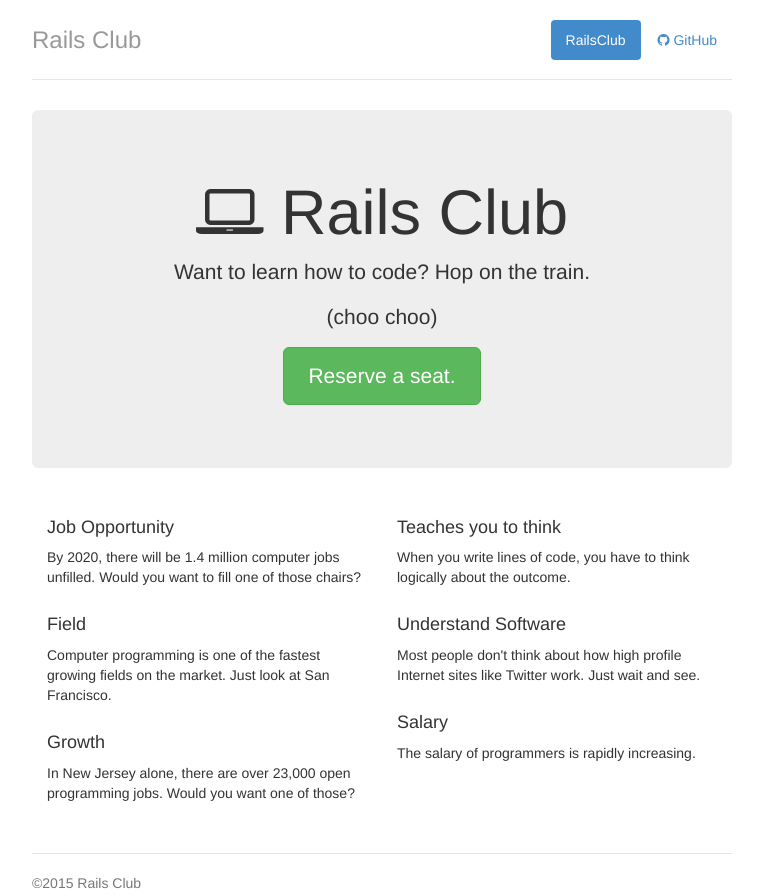
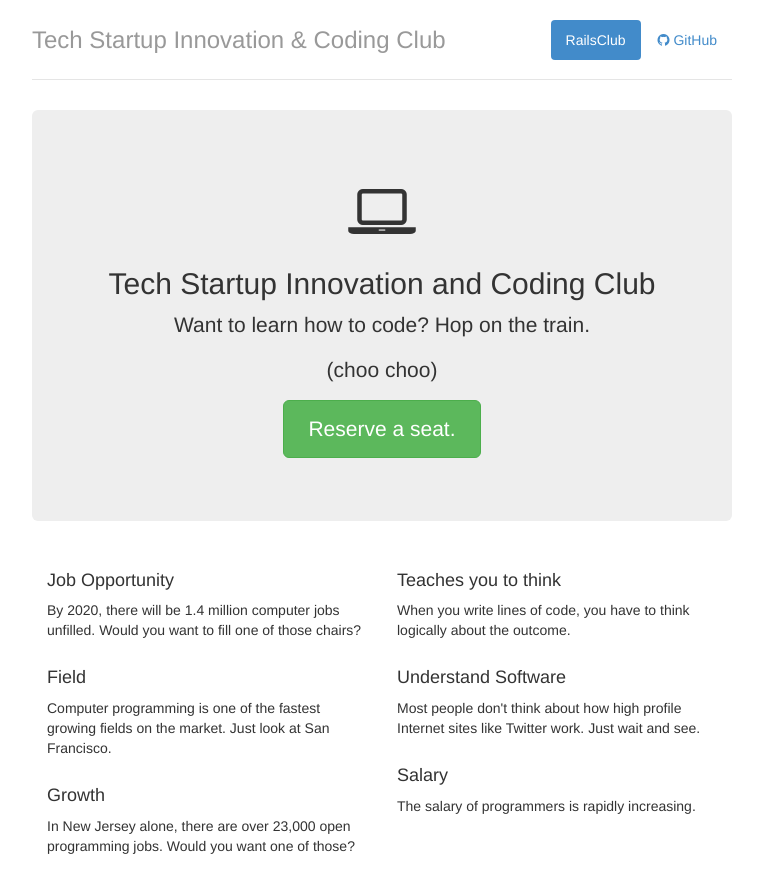
Before and after one commit to RailsClub/railsclub.github.io, a plain HTML site: page index.html in a window 1280 px wide. Shown: the top 896 px of the page, without its empty margins (258-1021 px from the left). Drawn offline with Linux system fonts and the light colour scheme.

Commit message:
name of club update

```diff
--- a/index.html
+++ b/index.html
@@ -15,11 +15,12 @@
         <li class="active"><a href="#">RailsClub</a></li>
         <li><a href="https://github.com/railsclub"><i class="fa fa-github"></i> GitHub</a></li>
       </ul>
-      <h3 class="text-muted">Rails Club</h3>
+      <h3 class="text-muted">Tech Startup Innovation & Coding Club</h3>
     </div><!-- .header -->
 
     <div class="jumbotron">
-      <h1><i class="fa fa-laptop"></i> Rails Club</h1>
+      <h1><i class="fa fa-laptop"></i>
+      <h2>Tech Startup Innovation and Coding Club</h2>
       <p class="lead">Want to learn how to code? Hop on the train.</p>
       <p>(choo choo)</p>
 
@@ -51,7 +52,7 @@
     </div><!-- .row marketing -->
 
     <div class="footer">
-      <p>&copy;2015 Rails Club </p>
+      <p>&copy; 2015 Rails Club </p>
     </div>
 
   </div><!-- .container -->
```
